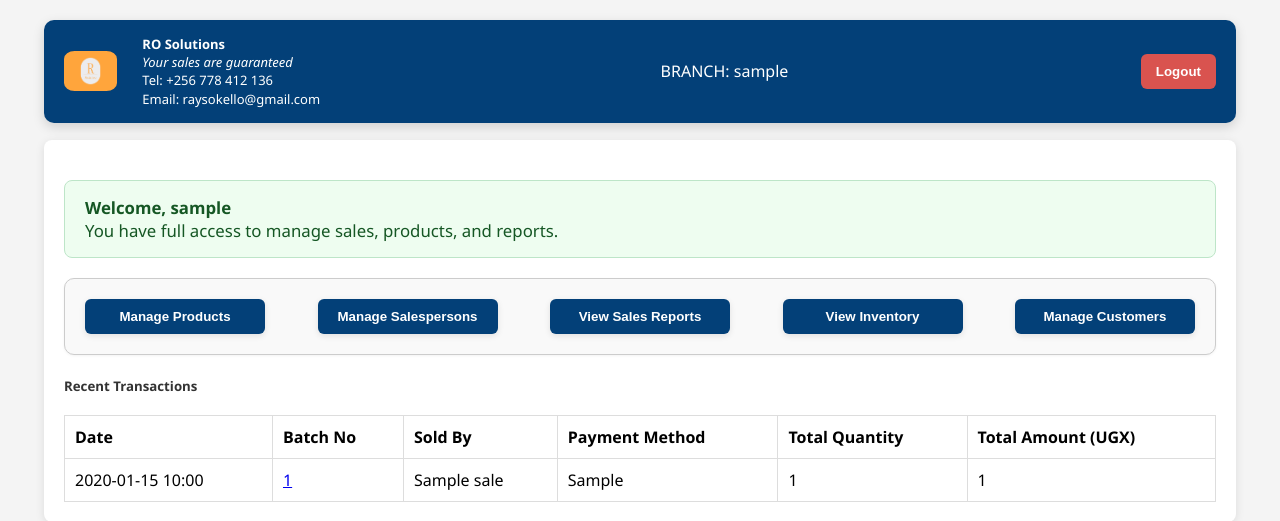
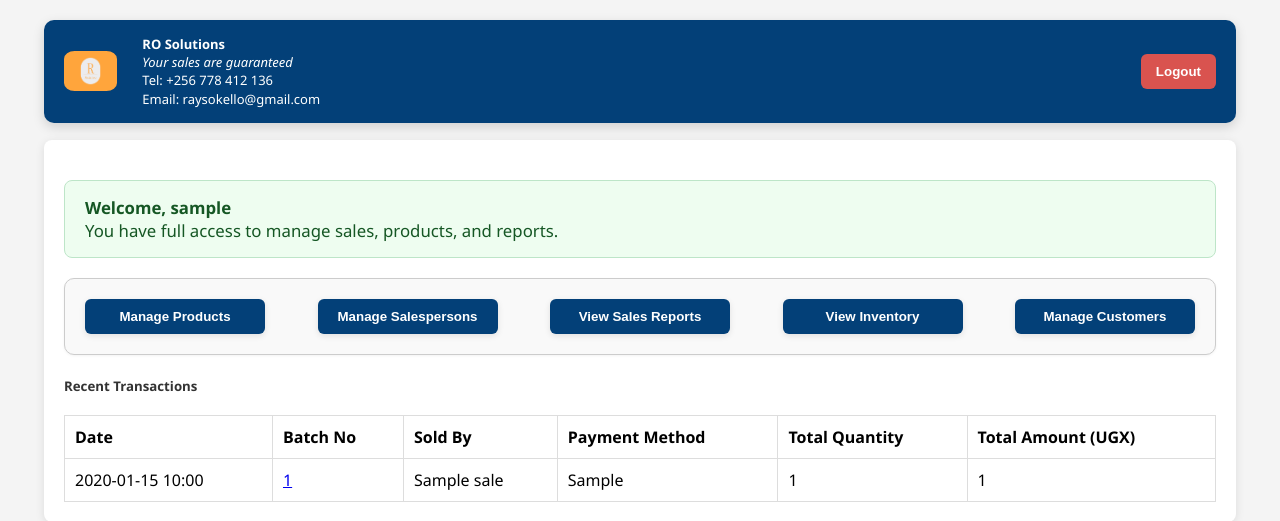
Before and after one commit to Rhahloth/Oscar_App, a Flask app: template templates/dashboard_owner.html in a window 1280 px wide. Shown: the top 521 px of the page. Run offline with Flask 3, Linux system fonts and the light colour scheme; the visitor is signed in with stand-in values (Sample User, id 1); the template is opened without the code that fills it: most values are stand-ins (such as "Sample title", 1, 10 or a date in 2020); parts of the project's set-up code (start-up, migrations or seed data) failed here and were passed over.

Commit message:
Update dashboard_owner.html

```diff
--- a/templates/dashboard_owner.html
+++ b/templates/dashboard_owner.html
@@ -17,11 +17,6 @@
               Tel: +256 778 412 136 <br />
               Email: raysokello@gmail.com
             </div>
-          </div>
-          <div>
-            {% if session.username %}
-            <div>BRANCH: {{ session.username }}</div>
-            {% endif %}
           </div>
 
           <div
```
